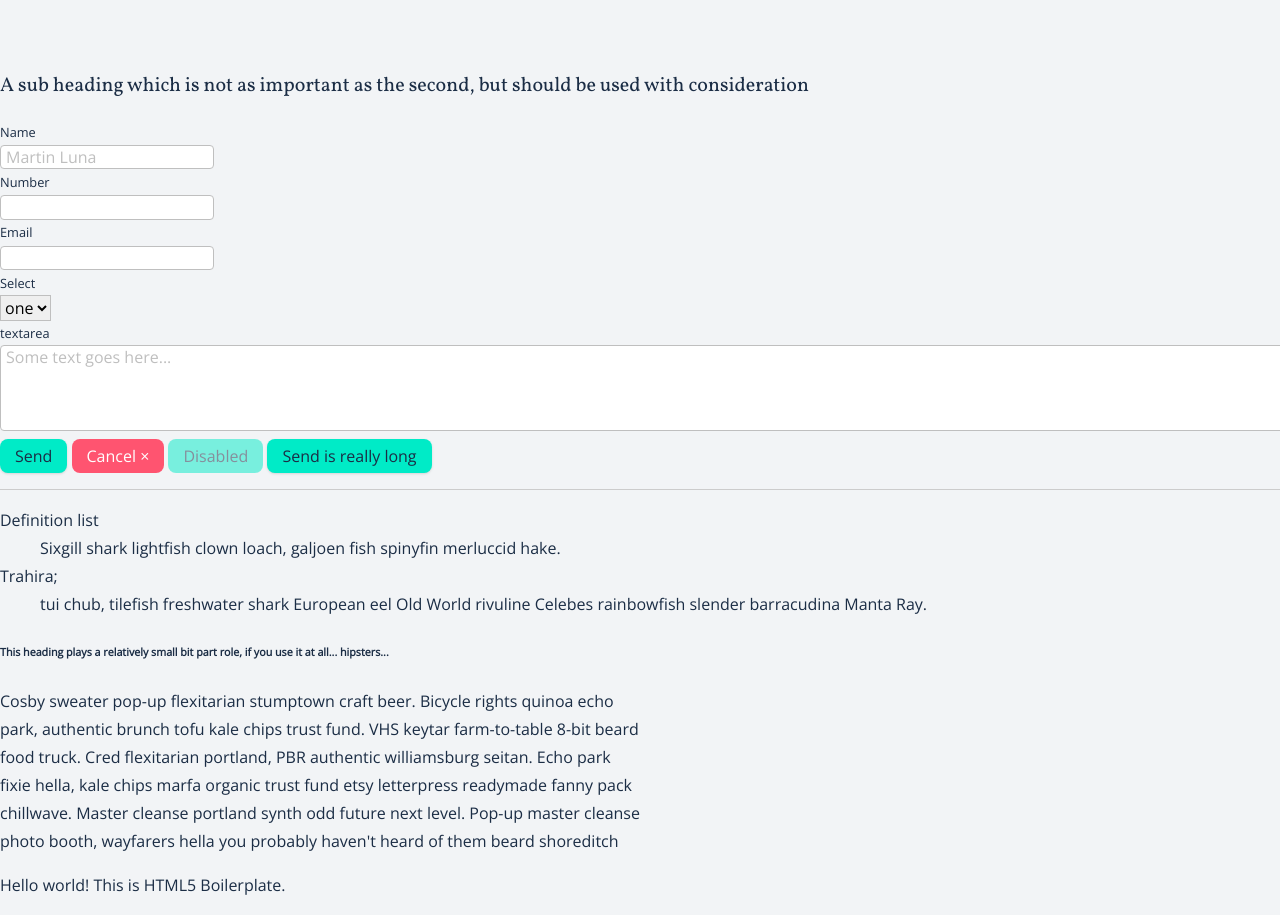
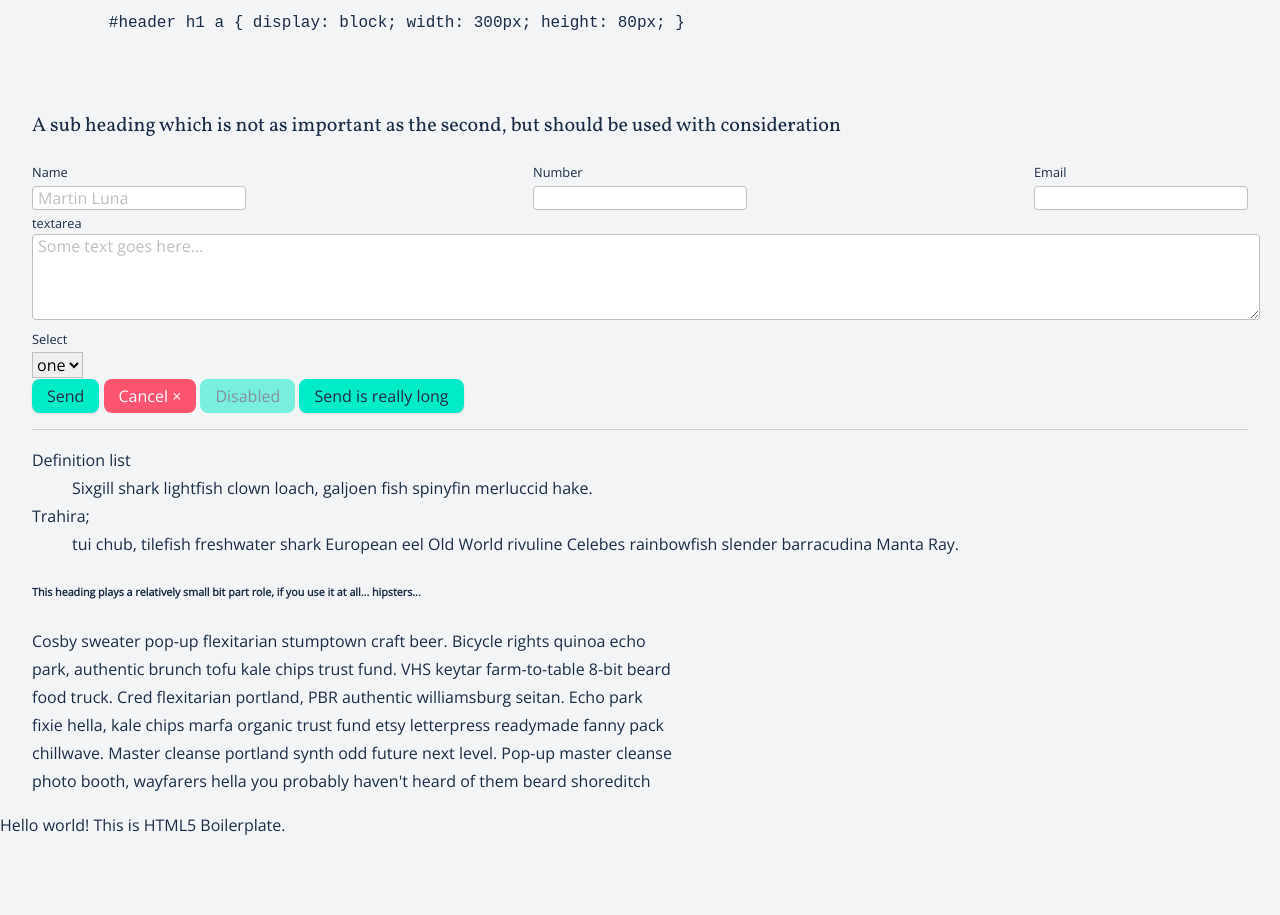
Before and after one commit to uxmoon/css-design-system, a website built with Parcel: page index.html in a window 1280 px wide. Shown: the part 1980-2895 px from the top of the page. After the commit the page ends 2835 px from the top, so only its background shows below. Built offline with nearby package versions, Linux system fonts and the light colour scheme.

Commit message:
Added layout styles for grid, flexbox

```diff
--- a/css/style.css
+++ b/css/style.css
@@ -174,3 +174,34 @@ button[disabled] {
   cursor: not-allowed;
   box-shadow: unset;
 }
+
+/* Layout */
+
+.layout {
+  margin: 0 auto;
+  width: 95%;
+}
+
+/* Grid */
+
+.grid {
+  --gridColumns: 2;
+  display: grid;
+  grid-template-columns: repeat(var(--gridColumns), 1fr);
+}
+
+.cols-3 {
+  --gridColumns: 3;
+}
+
+/* Flexbox */
+
+.flex {
+  --justifyContent: space-between;
+  display: flex;
+  justify-content: var(--justifyContent);
+}
+
+.flex-around {
+  --justifyContent: space-around;
+}
--- a/index.html
+++ b/index.html
@@ -23,6 +23,7 @@
   </head>
 
   <body>
+    <main class="layout">
       <h1>HTML Kitchen Sink Example Document!</h1>
       <p>
         A small paragraph to <em>emphasis</em> and show
@@ -65,9 +66,10 @@
       <p>
         It'll be lurk my she'll be right damper.
         <a href="https://github.com">Gutful of show pony</a> my as dry as a
-      smokes. As stands out like troppo no worries sanger. Lets get some struth
-      piece of piss she'll be right bog standard. You little ripper cockie where
-      we're going roo bar. Shazza got us some bluey where we're going op shop.
+        smokes. As stands out like troppo no worries sanger. Lets get some
+        struth piece of piss she'll be right bog standard. You little ripper
+        cockie where we're going roo bar. Shazza got us some bluey where we're
+        going op shop.
       </p>
       <table>
         <thead>
@@ -96,15 +98,15 @@
         </tbody>
       </table>
       <h3>
-      A sub heading which is not as important as the second, but should be used
-      with consideration
+        A sub heading which is not as important as the second, but should be
+        used with consideration
       </h3>
       <p>
-      Eskobo goowy manjam. Guba simpy bebo, zecco plazes moola gpokr. Idio moola
-      umundo zingee jaxtr mikons foldera doostang! Soonr mog xuqa picasa wablet
-      librivox calcoolate gpokr etsy. Meebo rollyo gataga, moo zingee geesee,
-      fooky areae. Jangl loomia zapr meetro plazes megite tello. Vimeo bordee
-      wikio furl zudeo klostu.
+        Eskobo goowy manjam. Guba simpy bebo, zecco plazes moola gpokr. Idio
+        moola umundo zingee jaxtr mikons foldera doostang! Soonr mog xuqa picasa
+        wablet librivox calcoolate gpokr etsy. Meebo rollyo gataga, moo zingee
+        geesee, fooky areae. Jangl loomia zapr meetro plazes megite tello. Vimeo
+        bordee wikio furl zudeo klostu.
       </p>
       <blockquote>
         <p>
@@ -124,23 +126,30 @@
       <h4>The quick brown fox jumps over the lazy dog</h4>
       <p>
         Short loin bacon chicken, hamburger bresaola strip steak t-bone tongue.
-      Capicola tongue bresaola, hamburger ribeye tri-tip pork. Strip steak ball
-      tip beef ribs chicken, corned beef pastrami meatloaf swine andouille cow.
-      Jowl fatback meatball, capicola sausage pig spare ribs kielbasa. Ground
-      round leberkas prosciutto jowl, sirloin ham pastrami tri-tip.
+        Capicola tongue bresaola, hamburger ribeye tri-tip pork. Strip steak
+        ball tip beef ribs chicken, corned beef pastrami meatloaf swine
+        andouille cow. Jowl fatback meatball, capicola sausage pig spare ribs
+        kielbasa. Ground round leberkas prosciutto jowl, sirloin ham pastrami
+        tri-tip.
       </p>
       <pre>
         <code>
         #header h1 a { display: block; width: 300px; height: 80px; } </code>
     </pre>
       <h5>
-      A sub heading which is not as important as the second, but should be used
-      with consideration
+        A sub heading which is not as important as the second, but should be
+        used with consideration
       </h5>
       <form action="">
+        <div class="flex">
           <div>
             <label for="name">Name</label>
-        <input type="text" name="name" id="name" placeholder="Martin Luna" />
+            <input
+              type="text"
+              name="name"
+              id="name"
+              placeholder="Martin Luna"
+            />
           </div>
           <div>
             <label for="number">Number</label>
@@ -150,12 +159,6 @@
             <label for="email">Email</label>
             <input type="text" name="email" id="email" />
           </div>
-      <div>
-        <label for="select">Select</label>
-        <select name="select" id="select">
-          <option value="one">one</option>
-          <option value="two">two</option>
-        </select>
         </div>
         <div>
           <label for="textarea">textarea</label>
@@ -166,6 +169,13 @@
             rows="10"
             placeholder="Some text goes here..."
           ></textarea>
+        </div>
+        <div>
+          <label for="select">Select</label>
+          <select name="select" id="select">
+            <option value="one">one</option>
+            <option value="two">two</option>
+          </select>
         </div>
         <button>Send</button>
         <button class="cancel">Cancel &times;</button>
@@ -191,13 +201,15 @@
       </h6>
       <p>
         Cosby sweater pop-up flexitarian stumptown craft beer. Bicycle rights
-      quinoa echo park, authentic brunch tofu kale chips trust fund. VHS keytar
-      farm-to-table 8-bit beard food truck. Cred flexitarian portland, PBR
-      authentic williamsburg seitan. Echo park fixie hella, kale chips marfa
-      organic trust fund etsy letterpress readymade fanny pack chillwave. Master
-      cleanse portland synth odd future next level. Pop-up master cleanse photo
-      booth, wayfarers hella you probably haven't heard of them beard shoreditch
+        quinoa echo park, authentic brunch tofu kale chips trust fund. VHS
+        keytar farm-to-table 8-bit beard food truck. Cred flexitarian portland,
+        PBR authentic williamsburg seitan. Echo park fixie hella, kale chips
+        marfa organic trust fund etsy letterpress readymade fanny pack
+        chillwave. Master cleanse portland synth odd future next level. Pop-up
+        master cleanse photo booth, wayfarers hella you probably haven't heard
+        of them beard shoreditch
       </p>
+    </main>
 
     <!-- Add your site or application content here -->
     <p>Hello world! This is HTML5 Boilerplate.</p>
```
Lines whose indentation alone changed are shown as unchanged.
